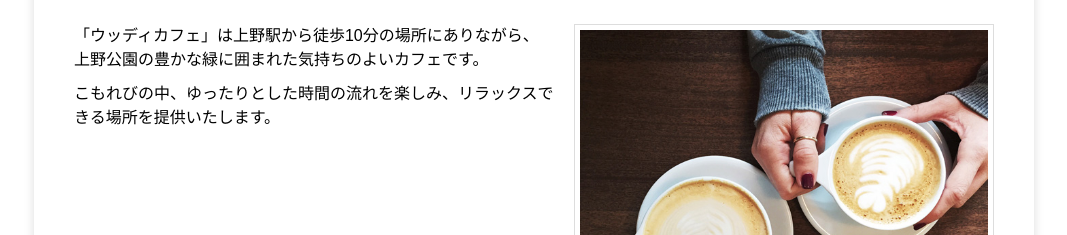
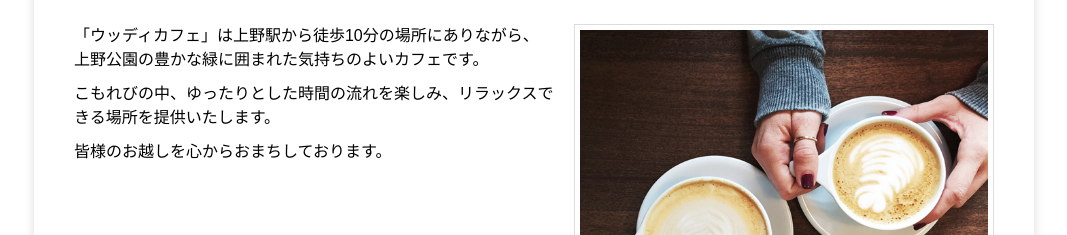
Before and after one commit to ushihama1205/woody, a plain HTML site: page index.html in a window 1280 px wide. Shown: the part 565-800 px from the top of the page, without its empty margins (106-1173 px from the left). Drawn offline with Linux system fonts and the light colour scheme.

Commit message:
welcomeメッセージ追加

```diff
--- a/index.html
+++ b/index.html
@@ -31,6 +31,7 @@
 					<p><img src="images/top01.jpg" width="420" height="280" alt="テーブルの上のカフェラテ"></p>
 					<p>「ウッディカフェ」は上野駅から徒歩10分の場所にありながら、上野公園の豊かな緑に囲まれた気持ちのよいカフェです。</p>
 					<p>こもれびの中、ゆったりとした時間の流れを楽しみ、リラックスできる場所を提供いたします。</p>
+					<p>皆様のお越しを心からおまちしております。</p>
 				</section>
 				<section class="topics">
 					<h2>Topics</h2>
```
Also changed, not shown: contact.html (renamed from info.html).
